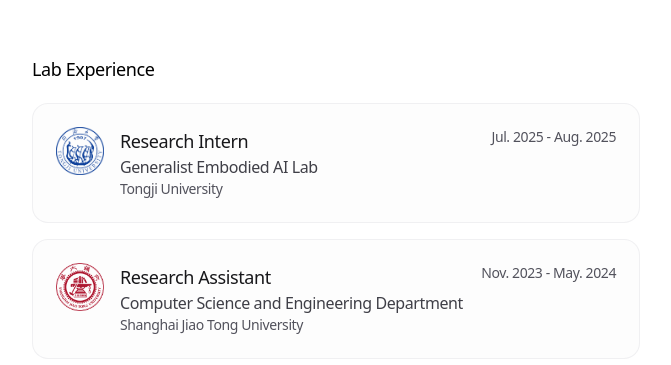
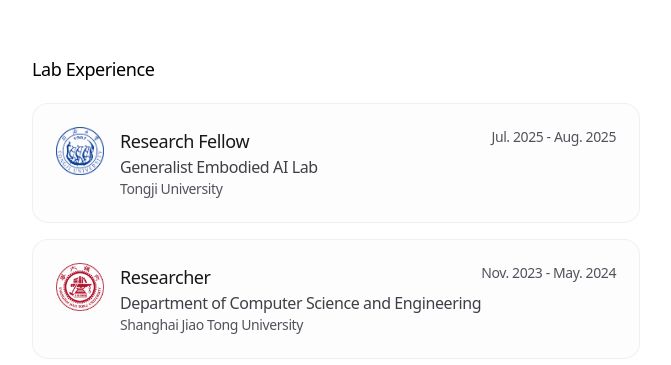
Before and after one commit to richardyliu/personal, a Next.js app: page / in a window 1280 px wide. Shown: the part 1300-1665 px from the top of the page, without its empty margins (304-975 px from the left). Built offline with nearby package versions, Linux system fonts and the light colour scheme.

Commit message:
Update data.ts

```diff
--- a/app/data.ts
+++ b/app/data.ts
@@ -130,15 +130,15 @@ export const WORK_EXPERIENCE: WorkExperience[] = [
 export const LABS: Lab[] = [
   {
     name: 'Generalist Embodied AI Lab',
-    position: 'Research Intern',
+    position: 'Research Fellow',
     place: 'Tongji University',
     logo: './logos/tongji.svg',
     duration: 'Jul. 2025 - Aug. 2025',
     id: 'lab1',
   },
   {
-    name: 'Computer Science and Engineering Department',
-    position: 'Research Assistant',
+    name: 'Department of Computer Science and Engineering',
+    position: 'Researcher',
     place: 'Shanghai Jiao Tong University',
     logo: './logos/sjtu.png',
     duration: 'Nov. 2023 - May. 2024',
```
